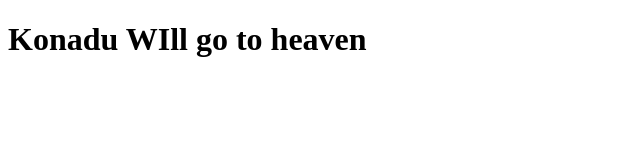
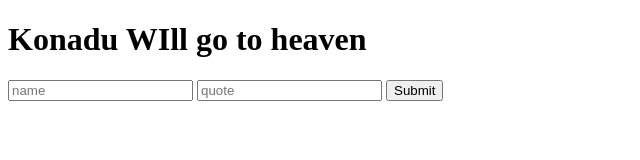
Before and after one commit to Adonai-Technologies/A-simple-CRUD-App, a website: page index.html in a window 1280 px wide. Shown: the whole page, without its empty margins (0-640 px from the left). Drawn offline with Linux system fonts and the light colour scheme.

Commit message:
Added bodyPasers

```diff
--- a/index.html
+++ b/index.html
@@ -9,6 +9,11 @@
 
     <h1>Konadu WIll go to heaven</h1>
 
+    <form action="/quotes" method="POST">
+        <input type="text" placeholder="name" name="name" />
+        <input type="text" placeholder="quote" name="quote" />
+        <button type="submit">Submit</button>
+      </form>
 
    </body>
 </html>
--- a/package.json
+++ b/package.json
@@ -1,5 +1,6 @@
 {
   "dependencies": {
+    "body-parser": "^1.20.2",
     "express": "^4.18.2"
   },
   "devDependencies": {
```
Also changed, not shown: server.js (+15 -6 lines), 1 other file.
